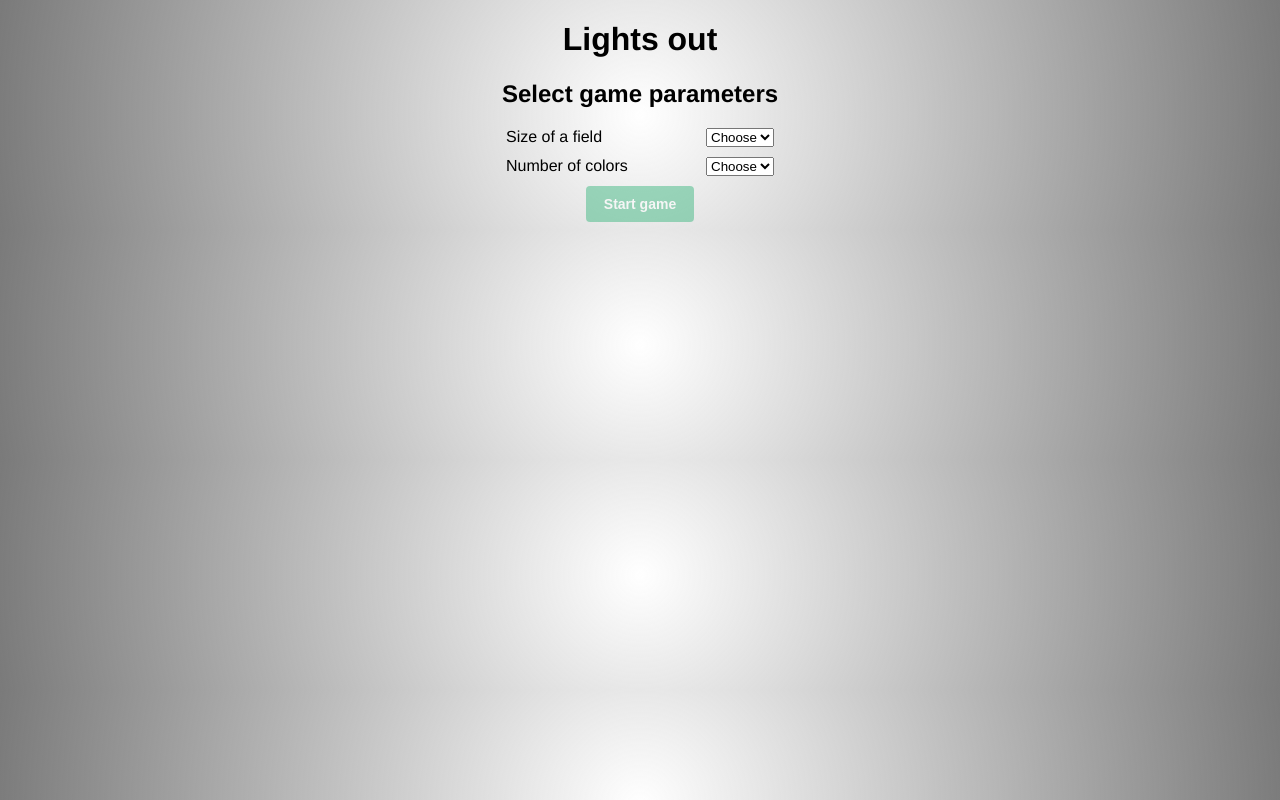
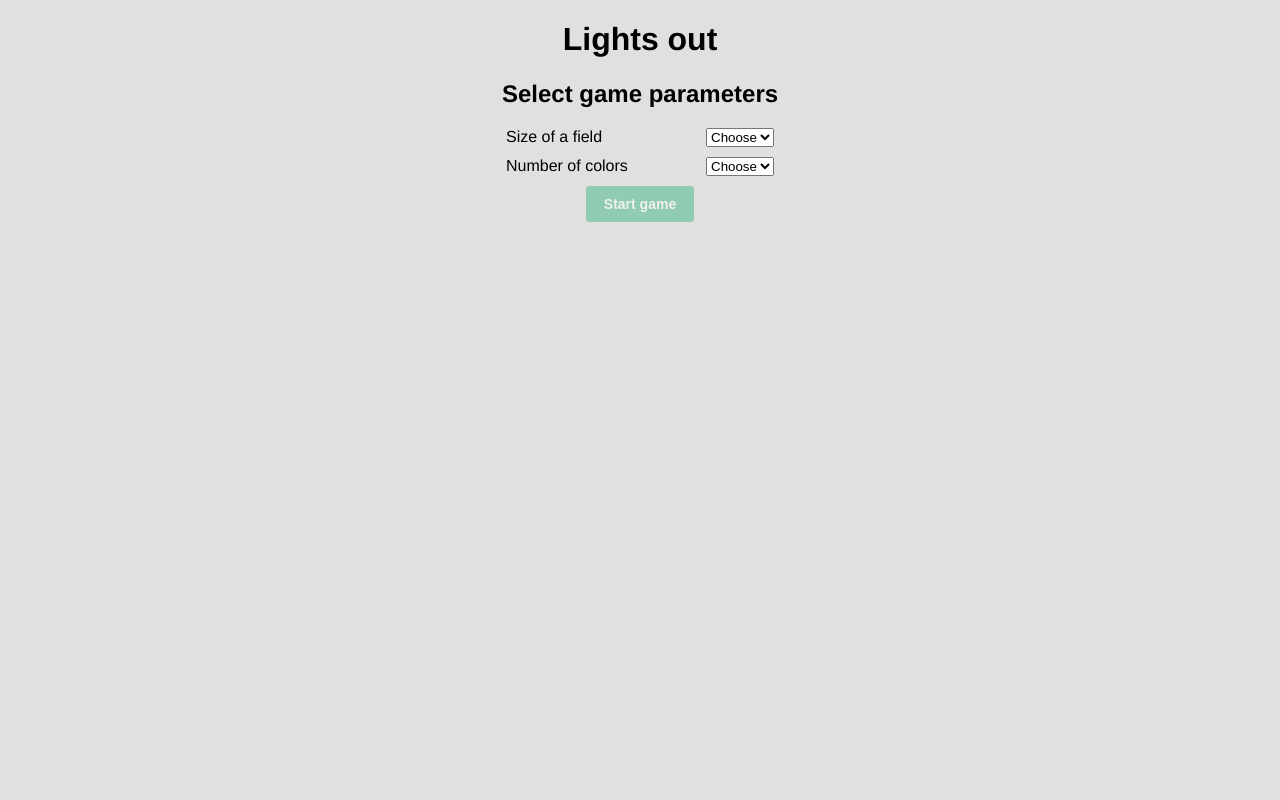
Before and after one commit to martinmatejovsky/lights-out-vue3-typescript, a Vue app: page / in a window 1280 px wide. Built offline with nearby package versions, Linux system fonts and the light colour scheme.

Commit message:
animations, styles

```diff
--- /dev/null
+++ b/src/styles/assets/_animations.scss
@@ -0,0 +1,20 @@
+// PULSE
+@keyframes pulse {
+  0%, 100% {
+    background: rgba($color-background-default, 32%);
+  }
+  50% {
+    background: rgba($color-background-default, 12%);
+  }
+}
+
+// FADE
+.fade-enter-active,
+.fade-leave-active {
+  transition: opacity 0.4s ease;
+}
+
+.fade-enter-from,
+.fade-leave-to {
+  opacity: 0;
+}
--- a/src/styles/main.scss
+++ b/src/styles/main.scss
@@ -3,6 +3,7 @@
 @import "assets/silent-classes";
 @import "assets/mixins";
 @import "assets/colors";
+@import "assets/animations";
 
 // pages
 @import "pages/common";
--- a/src/styles/pages/_common.scss
+++ b/src/styles/pages/_common.scss
@@ -1,6 +1,6 @@
 html {
   background: $color-background-inverted;
-  background: radial-gradient(circle, $color-background-inverted 0%, rgba($color-background-default, 52%) 100%)
+  animation: pulse 10s infinite;
 }
 
 body {
--- a/src/styles/pages/_game-view.scss
+++ b/src/styles/pages/_game-view.scss
@@ -18,18 +18,7 @@
     right: 0;
     bottom: 0;
     left: 0;
-    background-color: rgba($color-background-default, 0.6);
+    background-color: rgba($color-background-default, 0.8);
     color: $color-txt-inverted;
   }
 }
-
-// TRANSITIONS
-.fade-enter-active,
-.fade-leave-active {
-  transition: opacity 0.5s ease;
-}
-
-.fade-enter-from,
-.fade-leave-to {
-  opacity: 0;
-}
--- a/src/views/LightsOutGameView.vue
+++ b/src/views/LightsOutGameView.vue
@@ -2,7 +2,12 @@
   <div class="game-view">
     <h1>Lights out</h1>
 
-    <div v-if="state === gameStates.new" class="game-view-settings">
+    <transition name="fade" mode="out-in">
+      <div
+        v-if="state === gameStates.new"
+        key="settings"
+        class="game-view-settings"
+      >
         <h2>Select game parameters</h2>
         <VueSelect name="grid" :options="gridOptions" @select="updateGrid"
           >Size of a field</VueSelect
@@ -14,7 +19,8 @@
           >Start game</VueButton
         >
       </div>
-    <div v-if="state !== gameStates.new" class="game-view-game-container">
+
+      <div v-else key="game" class="game-view-game-container">
         <transition name="fade">
           <div v-if="state === gameStates.won" class="game-view-victory">
             <h2>Congratulations!</h2>
@@ -28,6 +34,7 @@
           @lightsOutWin="setGameStateWin"
         />
       </div>
+    </transition>
   </div>
 </template>
 
@@ -66,6 +73,9 @@ export default defineComponent({
     this.generateColorsOptions();
   },
   methods: {
+    showSettings(): void {
+      this.state = gameStates.new;
+    },
     clearGame(): void {
       this.grid = null;
       this.colors = null;
```
Lines whose indentation alone changed are shown as unchanged.
